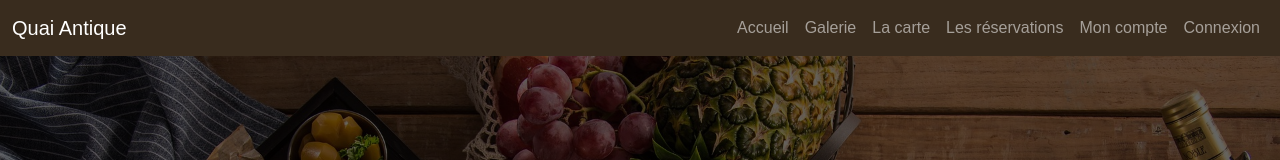
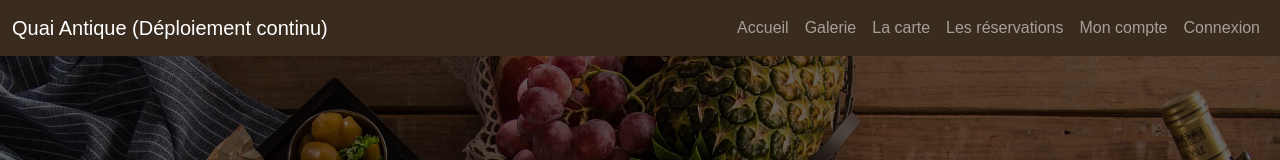
Before and after one commit to BakStudi/QuaiAntique-Restaurant, a website with bundled scripts: page index.html in a window 1280 px wide. Shown: the top 160 px of the page. Built offline with nearby package versions, Linux system fonts and the light colour scheme; files whose address does not match are found by name; a web font is replaced by a local one.

Commit message:
change title for continuous deployment test

```diff
--- a/index.html
+++ b/index.html
@@ -16,7 +16,7 @@
 	<header>
 		<nav class="navbar navbar-expand-lg bg-dark" data-bs-theme="dark" >
 			<div class="container-fluid">
-				<a class="navbar-brand" href="/">Quai Antique</a>
+				<a class="navbar-brand" href="/">Quai Antique (Déploiement continu)</a>
 				<button class="navbar-toggler" type="button" data-bs-toggle="collapse" data-bs-target="#navbarSupportedContent" aria-controls="navbarSupportedContent" aria-expanded="false" aria-label="Toggle navigation">
 				<span class="navbar-toggler-icon"></span>
 				</button>
--- a/js/auth/signin.js
+++ b/js/auth/signin.js
@@ -1,5 +1,3 @@
-/* exported apiUrl, roleCookieName, setToken, setCookie */
-
 const inputEmail = document.getElementById("EmailInput");
 const inputPassword = document.getElementById("PasswordInput");
 const inputSigninForm = document.getElementById("signinForm");
```
